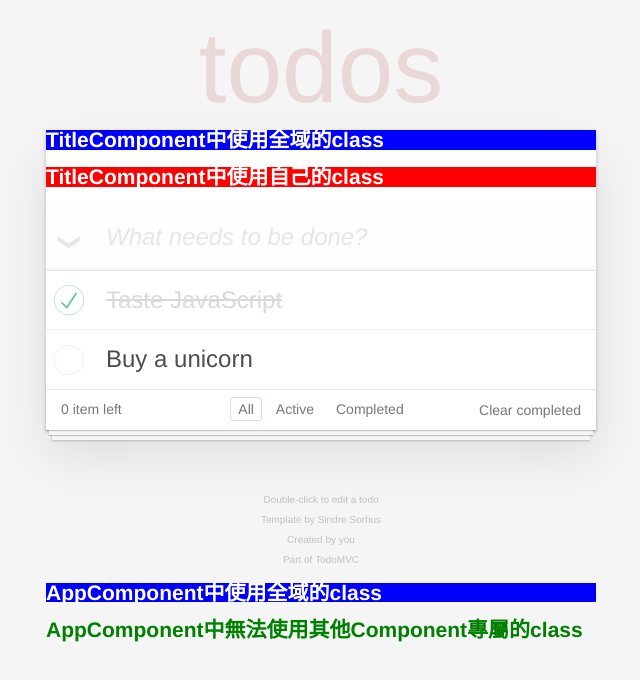
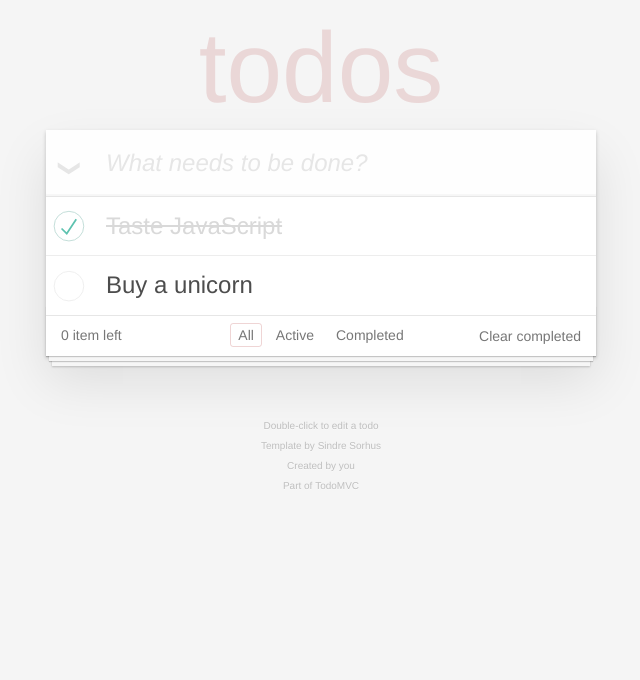
Before and after one commit to leo-yujie/angular-todo-mvc-sample, an Angular app: page / in a window 1280 px wide. Shown: the top 680 px of the page, without its empty margins (319-959 px from the left). Built offline with nearby package versions, Linux system fonts and the light colour scheme.

Commit message:
清除不必要的顯示

```diff
--- a/src/app/app.component.html
+++ b/src/app/app.component.html
@@ -53,5 +53,3 @@
   <p>Created by <a href="http://todomvc.com">you</a></p>
   <p>Part of <a href="http://todomvc.com">TodoMVC</a></p>
 </footer>
-<h2 class="bg-blue">AppComponent中使用全域的class</h2>
-<h2 class="bg-red">AppComponent中無法使用其他Component專屬的class</h2>
--- a/src/app/title/title.component.html
+++ b/src/app/title/title.component.html
@@ -1,6 +1,4 @@
 <header class="header">
   <h1>{{ title }}</h1>
-  <h2 class="bg-blue">TitleComponent中使用全域的class</h2>
-  <h2 class="bg-red">TitleComponent中使用自己的class</h2>
   <input class="new-todo" [placeholder]="inputPlaceholder" [(ngModel)]="inputValue" (keyup.enter)="inputEnterKeyUp()" (keyup)="inputKeyUp($event)" autofocus>
 </header>
```
